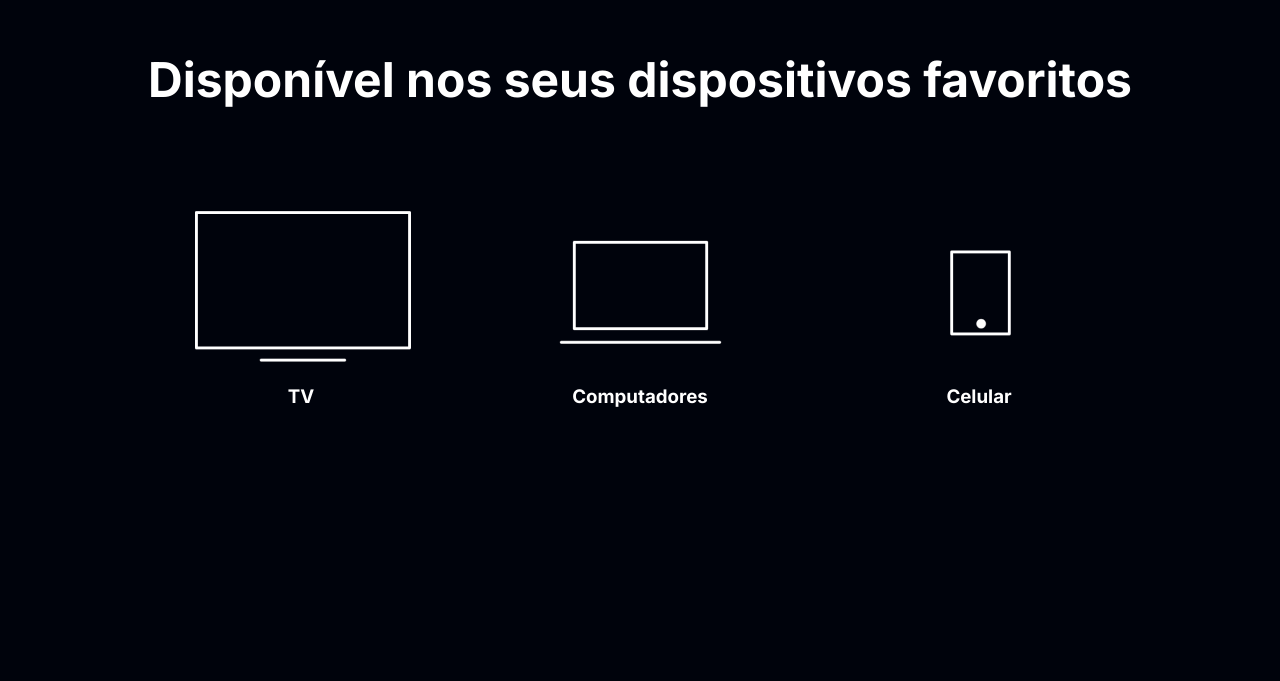
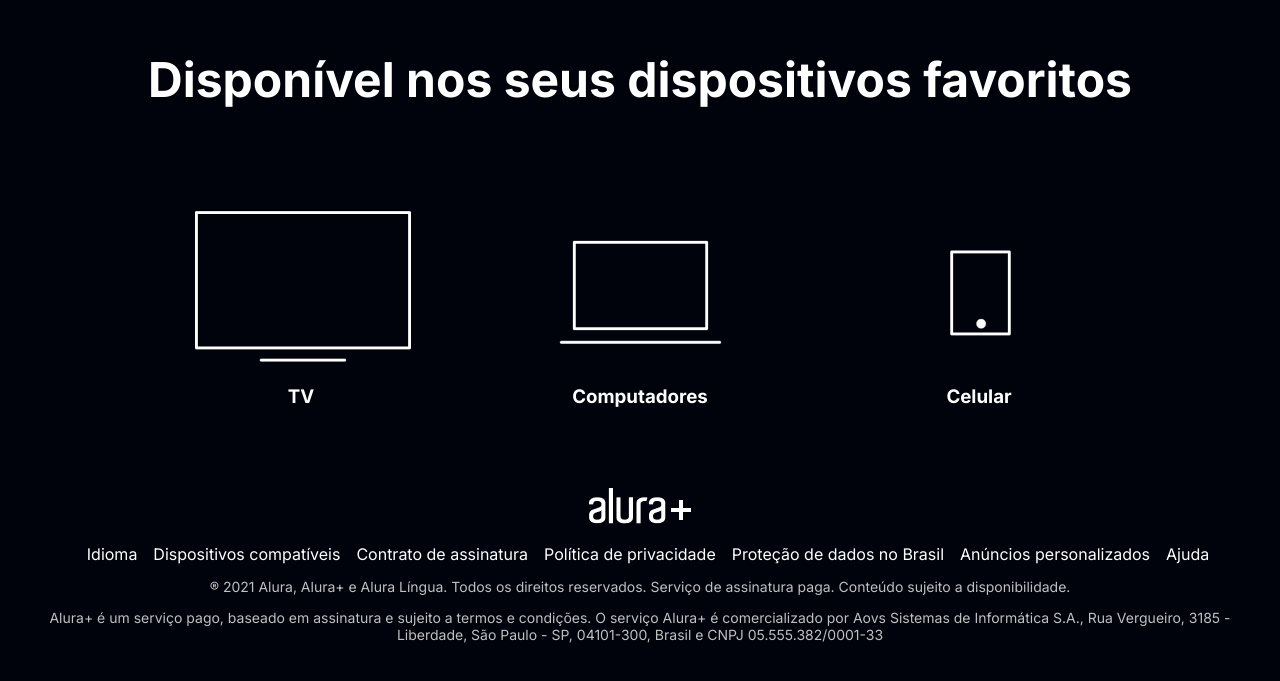
Before and after one commit to jefersonwebdev/landing-page, a plain HTML site: page index.html in a window 1280 px wide. Shown: the part 3150-3831 px from the top of the page. Before the commit the page ends 3638 px from the top, so only its background shows below. Drawn offline with Linux system fonts and the light colour scheme.

Commit message:
finalizacao do site, responsividade

```diff
--- a/index.html
+++ b/index.html
@@ -63,6 +63,35 @@
             </ul>
         </section>
 
+        <footer class="rodape">
+            <img class="rodape__logo" src="./img/Logo.png" alt="Alura+">
+            <ul class="rodape__lista">
+                <li class="lista__link">
+                    <a href="#">Idioma</a>
+                </li>
+                <li class="lista__link">
+                    <a href="#">Dispositivos compatíveis</a>
+                </li>
+                <li class="lista__link">
+                    <a href="#">Contrato de assinatura</a>
+                </li>
+                <li class="lista__link">
+                    <a href="#">Política de privacidade</a>
+                </li>
+                <li class="lista__link">
+                    <a href="#">Proteção de dados no Brasil</a>
+                </li>
+                <li class="lista__link">
+                    <a href="#">Anúncios personalizados</a>
+                </li>
+                <li class="lista__link">
+                    <a href="#">Ajuda</a>
+                </li>
+            </ul>
+            <p class="rodape__texto">® 2021 Alura, Alura+ e Alura Língua. Todos os direitos reservados. Serviço de assinatura paga. Conteúdo sujeito a disponibilidade.</p>
+            <p class="rodape__texto">Alura+ é um serviço pago, baseado em assinatura e sujeito a termos e condições. O serviço Alura+ é comercializado por Aovs Sistemas de Informática S.A., Rua Vergueiro, 3185 - Liberdade, São Paulo - SP, 04101-300, Brasil e CNPJ 05.555.382/0001-33</p>
+        </footer>
+
     </body>
 
 </html>
--- a/styles.css
+++ b/styles.css
@@ -4,6 +4,7 @@
     --botao-azul: #167bf7;
     --cor-de-fundo: #00030c;
     --fonte-principal: "Inter", serif;
+    --botao-azul-efeito: #3c92fa;
 }
 
 body {
@@ -41,6 +42,11 @@
     display: block;
     text-decoration: none;
     margin-bottom: 1em;
+}
+
+.container__botao:hover {
+    background-color: var(--botao-azul-efeito);
+    color: var(--cor-de-fundo);
 }
 
 .botao_secundario {
@@ -115,3 +121,72 @@
     font-size: 32px;
     color: var(--branco-principal);
 }
+
+.rodape {
+    text-align: center;
+    margin: 5em 3em;
+
+}
+
+.rodape__logo {
+
+}
+
+.rodape__lista {
+    display: flex;
+    justify-content: center;
+    list-style-type: none;
+    margin-top: 1em;
+}
+
+.lista__link a {
+    text-decoration: none;
+    color: var(--branco-principal);
+    margin-left: 1em;
+}
+
+.rodape__texto {
+    margin: 1em 0;
+    color: var(--cinza-secundario);
+    font-size: 14px;
+}
+
+.lista__link a:hover {
+    color: var(--botao-azul);
+}
+
+.lista__link a:active {
+    color: purple;
+}
+
+@media screen and (max-width: 768px){
+    .container {
+        display: block;
+        background-image: none;
+    }
+
+    .container__imagem {
+        width: 50vw;
+    }
+
+    .container__caixa {
+        margin: 2em;
+    }
+
+    .secundario {
+        margin: 0;
+        text-align: center;
+    }
+
+    .secundario__imagem {
+        width: 50vw;
+    }
+
+    .dispositivos__lista {
+        display: block;
+    }
+
+    .rodape__lista {
+        display: block;
+    }
+}
```
Also changed, not shown: img/Logo.png (added).
